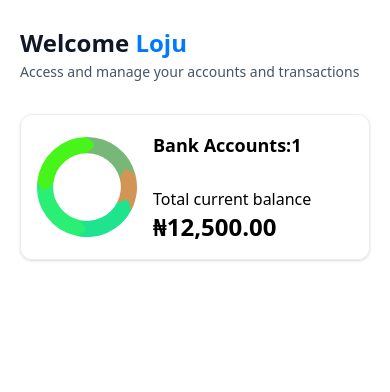
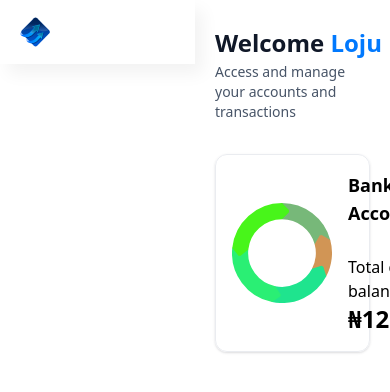
Before and after one commit to looju/Dawn, a Next.js app: page / in a window 390 px wide. Shown: the top 392 px of the page. Built offline with nearby package versions, Linux system fonts and the light colour scheme.

Commit message:
media query

```diff
--- a/app/(root)/layout.tsx
+++ b/app/(root)/layout.tsx
@@ -1,6 +1,7 @@
 import SideBar from "@/components/sideBar";
 import type { Metadata } from "next";
 import localFont from "next/font/local";
+import Image from "next/image";
 
 export default function RootLayout({
   children,
@@ -11,6 +12,17 @@ export default function RootLayout({
   return (
     <main className="flex flex-row w-full h-screen font-ibm-plex-serif">
       <SideBar user={loggedIn} />
+      <div className="flex size-full flex-col">
+        <div className="root-layout">
+          <Image
+            src={"/icons/logo.svg"}
+            width={30}
+            height={30}
+            alt="hambuger"
+          />
+          <div></div>
+        </div>
+      </div>
       {children}
     </main>
   );
--- a/app/globals.css
+++ b/app/globals.css
@@ -326,7 +326,7 @@
 
   /* Root Layout */
   .root-layout {
-    @apply flex h-16 items-center justify-between p-5 shadow-creditCard sm:p-8 md:hidden;
+    @apply flex h-16 items-center justify-between p-5 shadow-creditCard sm:p-8 md:hidden lg:hidden;
   }
 
   /* Bank Info */
@@ -365,7 +365,7 @@
 
   /* Sidebar */
   .sidebar {
-    @apply sticky left-0 top-0 flex h-screen w-fit flex-col  justify-between border-r border-gray-200 bg-white pt-8 text-white max-md:hidden  sm:p-4 xl:p-6 2xl:w-[355px];
+    @apply sticky left-0 top-0 flex h-screen w-fit flex-col  justify-between border-r border-gray-200 bg-white pt-8 text-white  sm:p-4 xl:p-6 2xl:w-[355px] max-sm:hidden max-md:hidden;
   }
 
   .sidebar-logo {
@@ -373,7 +373,7 @@
   }
 
   .sidebar-link {
-    @apply flex gap-7 items-center py-5 md:p-3 2xl:p-4 rounded-lg justify-center xl:justify-start;
+    @apply flex gap-7 items-center my-4 py-5 md:p-3 2xl:p-4 max-md:w-28 max-md:h-6 rounded-lg justify-center xl:justify-start;
   }
 
   .sidebar-label {
```
